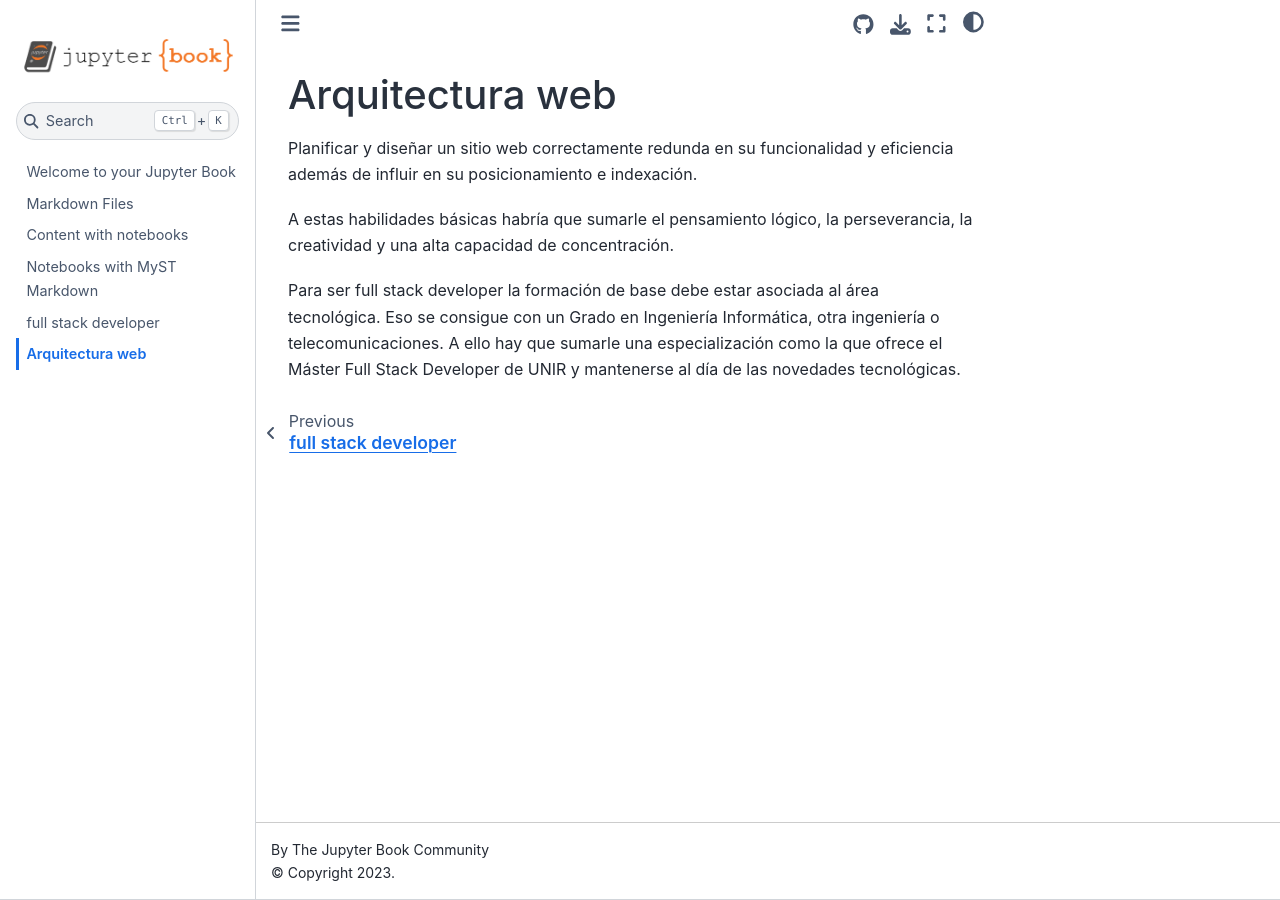
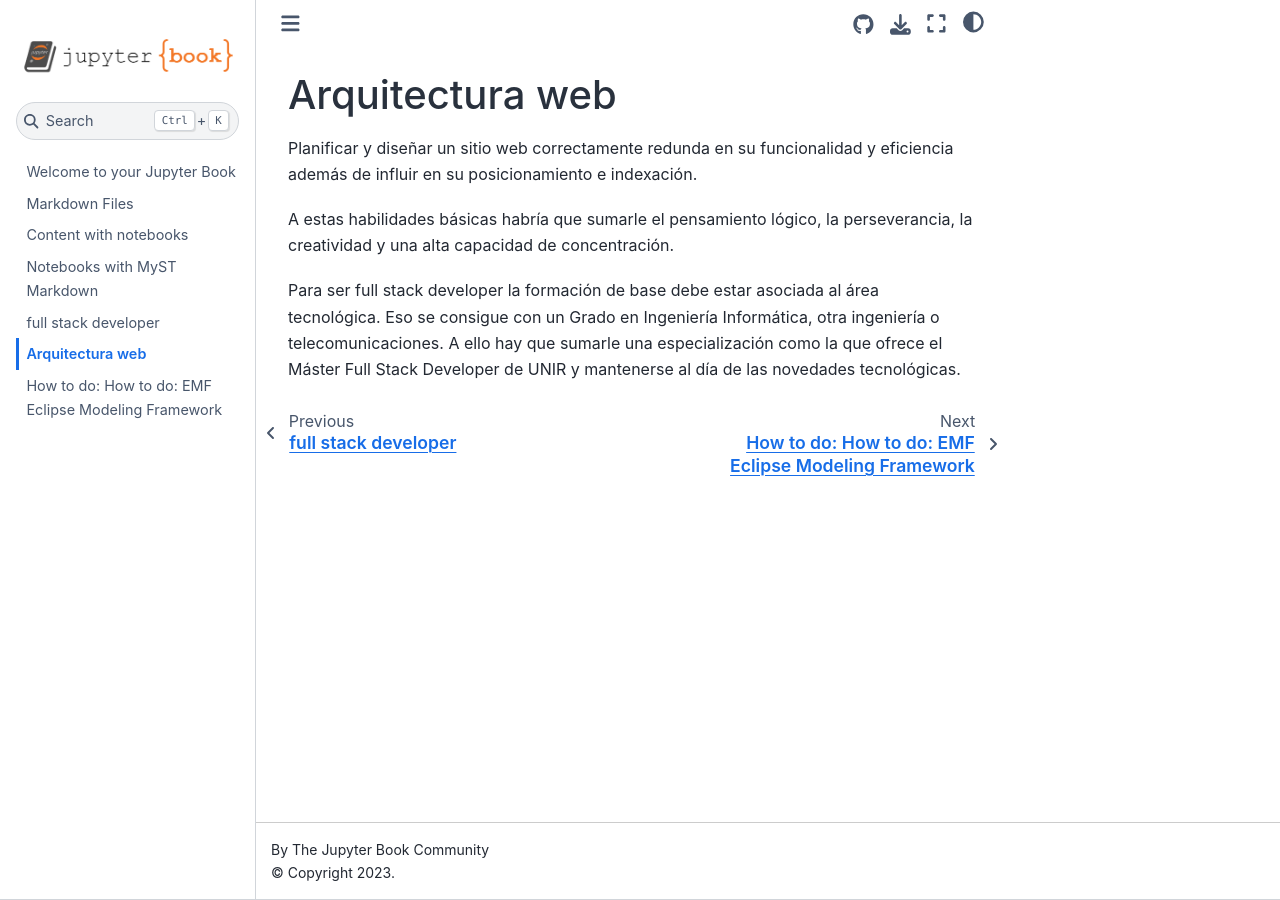
Before and after one commit to edisao/miLibro, a Jupyter Book: the page built from arquitectura.md, in a window 1280 px wide. Built offline with Jupyter Book 1.0.4 settings and Sphinx 7.4.7 and the Sphinx Book theme 1.1.4, drawn with Linux system fonts in a browser that asks for light colours.

Commit message:
Add: EMF Eclipse Modeling Framework

```diff
--- a/_toc.yml
+++ b/_toc.yml
@@ -9,3 +9,4 @@ chapters:
   - file: markdown-notebooks
   - file: fullstack
   - file: arquitectura
+  - file: emf
--- /dev/null
+++ b/emf.md
@@ -0,0 +1 @@
+# How to do: How to do: EMF Eclipse Modeling Framework
```
